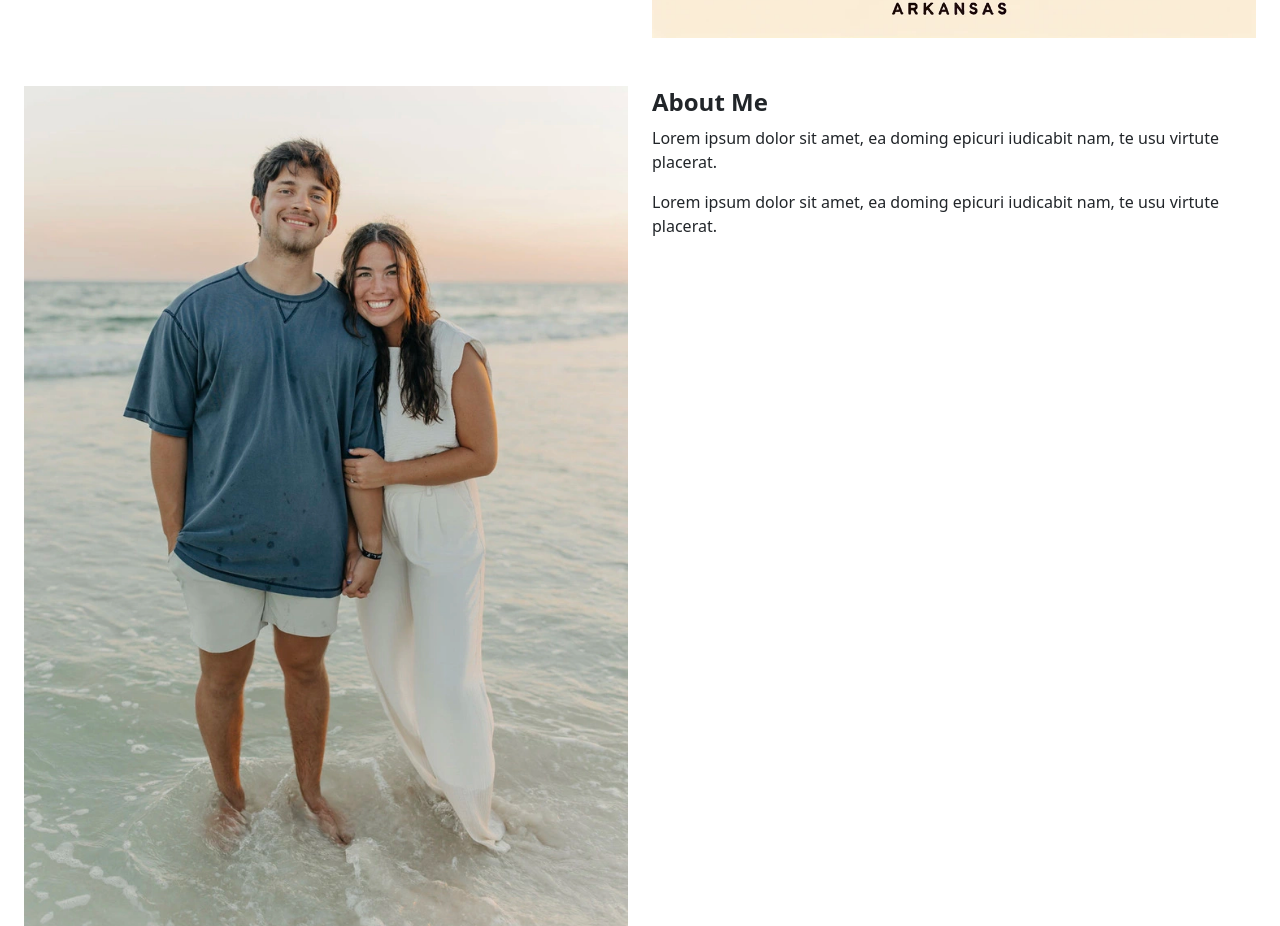
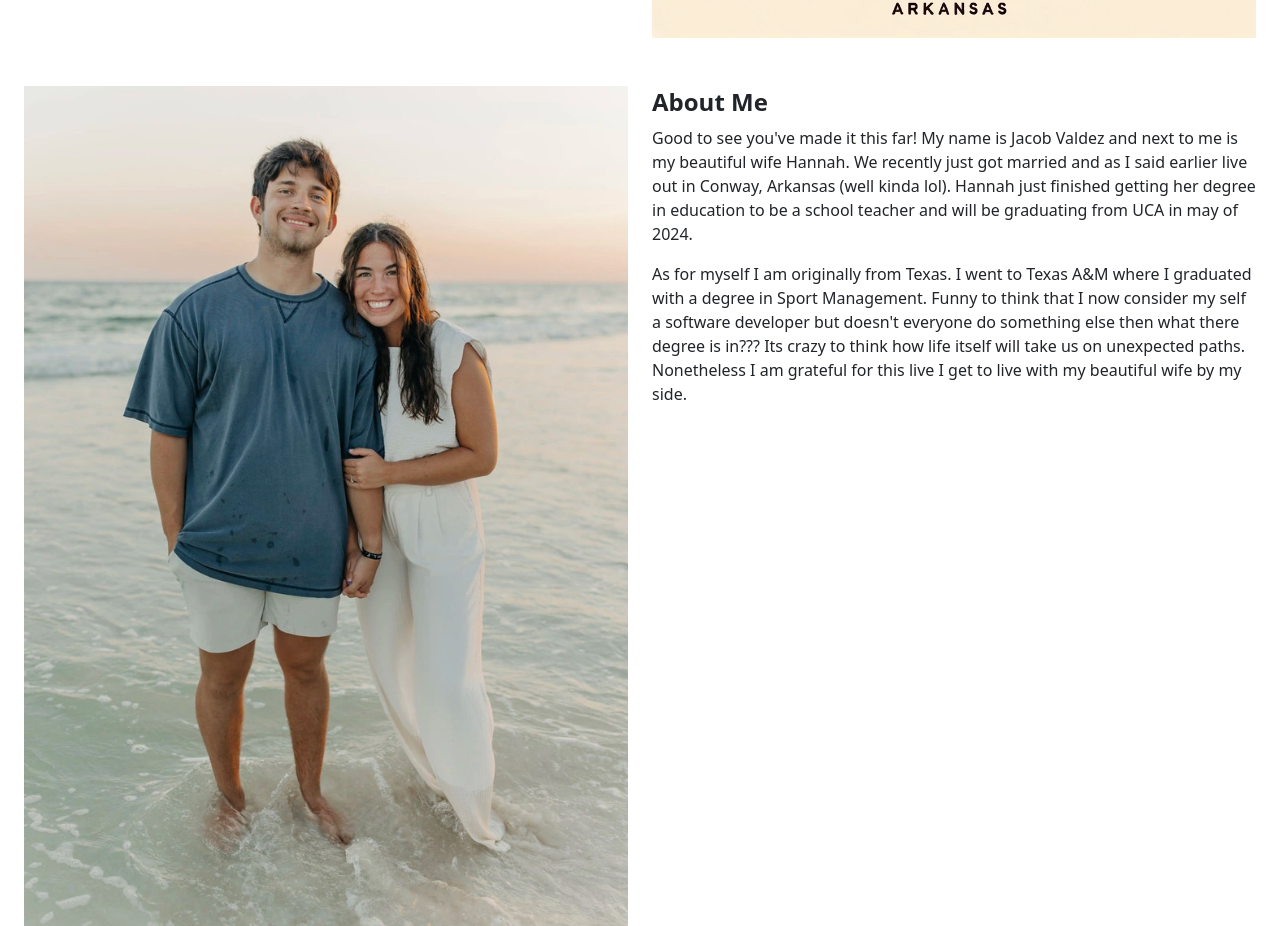
Before and after one commit to Jacob-Valdez-31/chat-web, a Next.js app: page /about in a window 1280 px wide. Shown: the part 1194-2120 px from the top of the page. Built offline with nearby package versions, Linux system fonts and the light colour scheme.

Commit message:
updated  about me copy

```diff
--- a/components/About.tsx
+++ b/components/About.tsx
@@ -17,12 +17,22 @@ const About = () => {
               About Me
             </h1>
             <p>
-              Lorem ipsum dolor sit amet, ea doming epicuri iudicabit nam, te
-              usu virtute placerat.
+              Good to see you've made it this far! My name is Jacob Valdez and
+              next to me is my beautiful wife Hannah. We recently just got
+              married and as I said earlier live out in Conway, Arkansas (well
+              kinda lol). Hannah just finished getting her degree in education
+              to be a school teacher and will be graduating from UCA in may of
+              2024.
             </p>
+
             <p>
-              Lorem ipsum dolor sit amet, ea doming epicuri iudicabit nam, te
-              usu virtute placerat.
+              As for myself I am originally from Texas. I went to Texas A&M
+              where I graduated with a degree in Sport Management. Funny to
+              think that I now consider my self a software developer but doesn't
+              everyone do something else then what there degree is in??? Its
+              crazy to think how life itself will take us on unexpected paths.
+              Nonetheless I am grateful for this live I get to live with my
+              beautiful wife by my side.
             </p>
           </div>
         </div>
```
